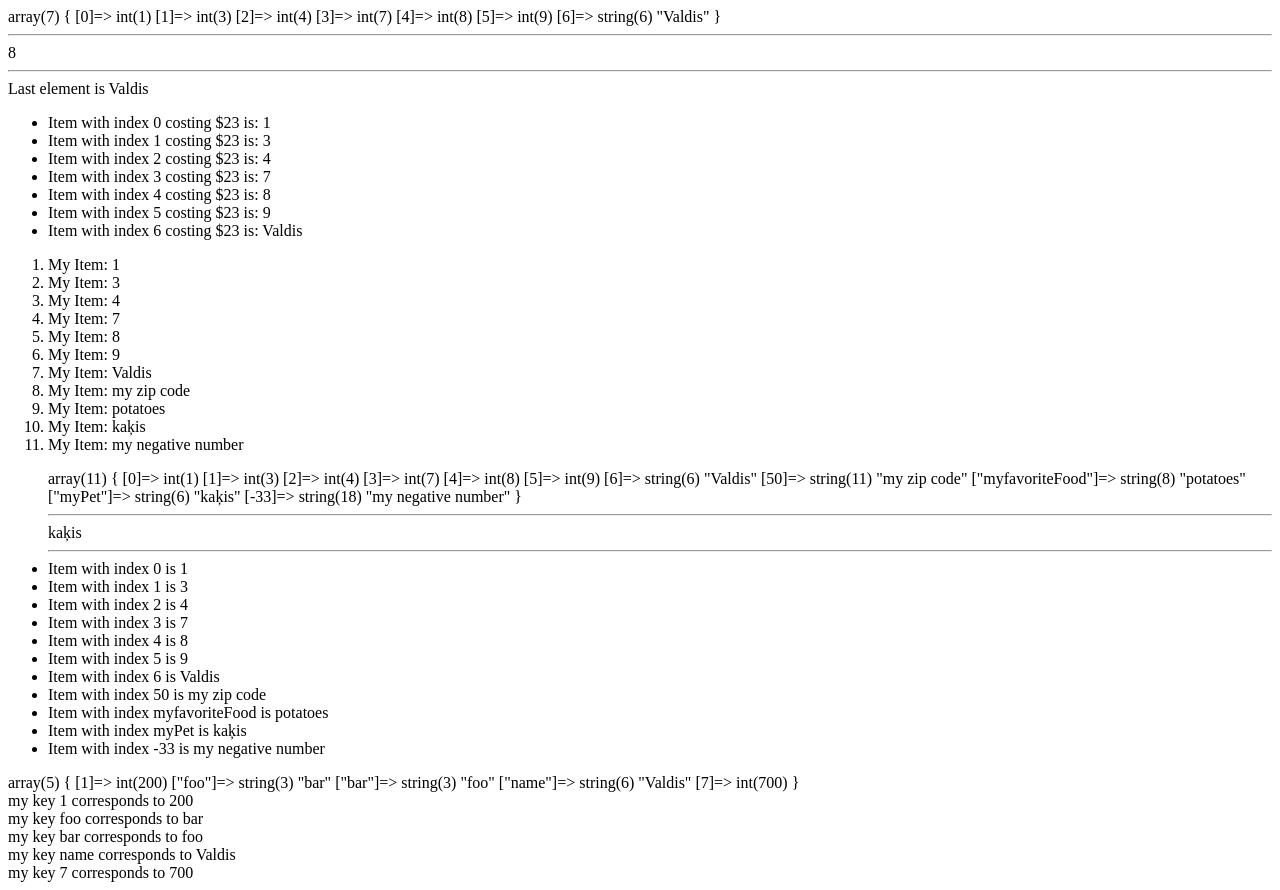
After one commit to ValRCS/php_jun8, a PHP site: page /array.php in a window 1280 px wide. The commit adds this page. Run offline with PHP 8.4, Linux system fonts and the light colour scheme.

Commit message:
array loops

```diff
--- /dev/null
+++ b/public/array.php
@@ -0,0 +1,50 @@
+<?php
+$arr = [1, 3, 4, 7, 8, 9, "Valdis"];
+var_dump($arr);
+echo "<hr>";
+// echo $arr;
+//0 start index just like most languages
+echo $arr[4];
+echo "<hr>";
+echo "Last element is " . $arr[count($arr) - 1];
+
+echo "<ul>";
+for ($i = 0; $i < count($arr); $i++) {
+    echo "<li>Item with index $i costing \$23 is: " . $arr[$i] . "</li>";
+}
+echo "</ul>";
+
+$arr[50] = "my zip code"; //this will break above loop but below will work
+$arr['myfavoriteFood'] = 'potatoes';
+$arr['myPet'] = 'kaķis';
+$arr[-33] = "my negative number";
+
+echo "<ol>";
+//if we do not need index we can loop through like this
+foreach ($arr as $item) {
+    echo "<li>My Item: $item</li>";
+}
+echo "</ol>";
+
+echo "<ul>";
+var_dump($arr);
+echo "<hr>" . $arr['myPet'] . "<hr>";
+//we can loop through array by its keys
+foreach ($arr as $key => $value) {
+    echo "<li>Item with index $key is $value</li>";
+}
+echo "</ul>";
+
+$array = [
+    1 => 555,
+    "1" => 200, //this is bad part of PHP we only get key with "1" overwrites the 1 => 555 value
+    "foo" => "bar",
+    "bar" => "foo",
+    "name" => "Valdis",
+    7 => 700,
+];
+var_dump($array);
+
+foreach ($array as $key => $value) {
+    echo "<br> my key $key corresponds to $value";
+}
```
Also changed, not shown: public/datatypes.php (+10 -0 lines).
